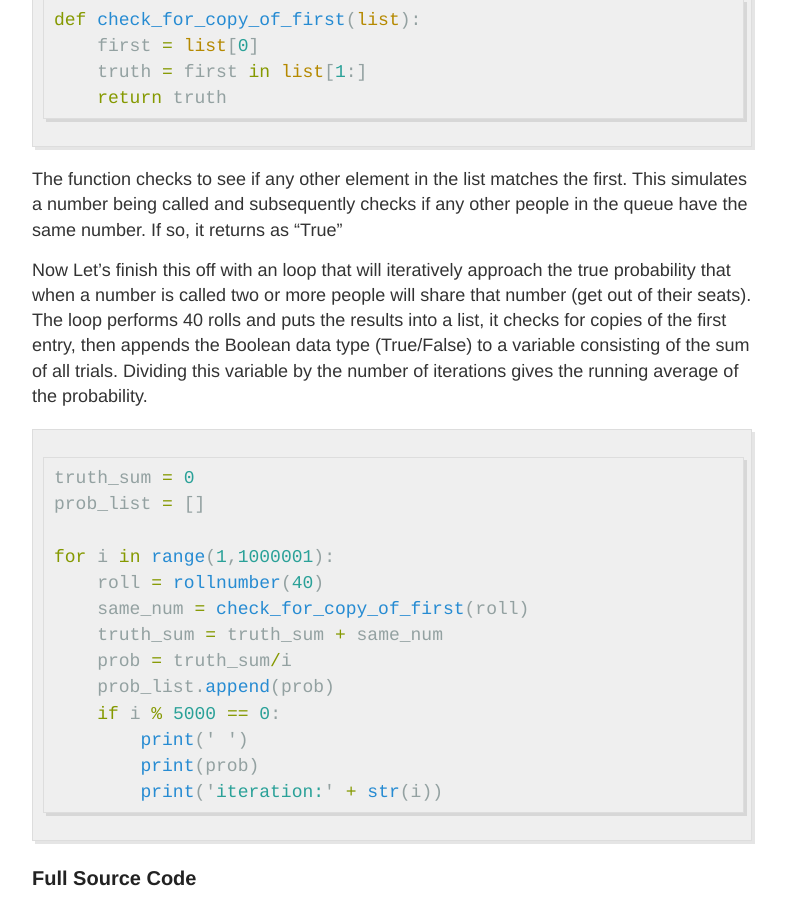
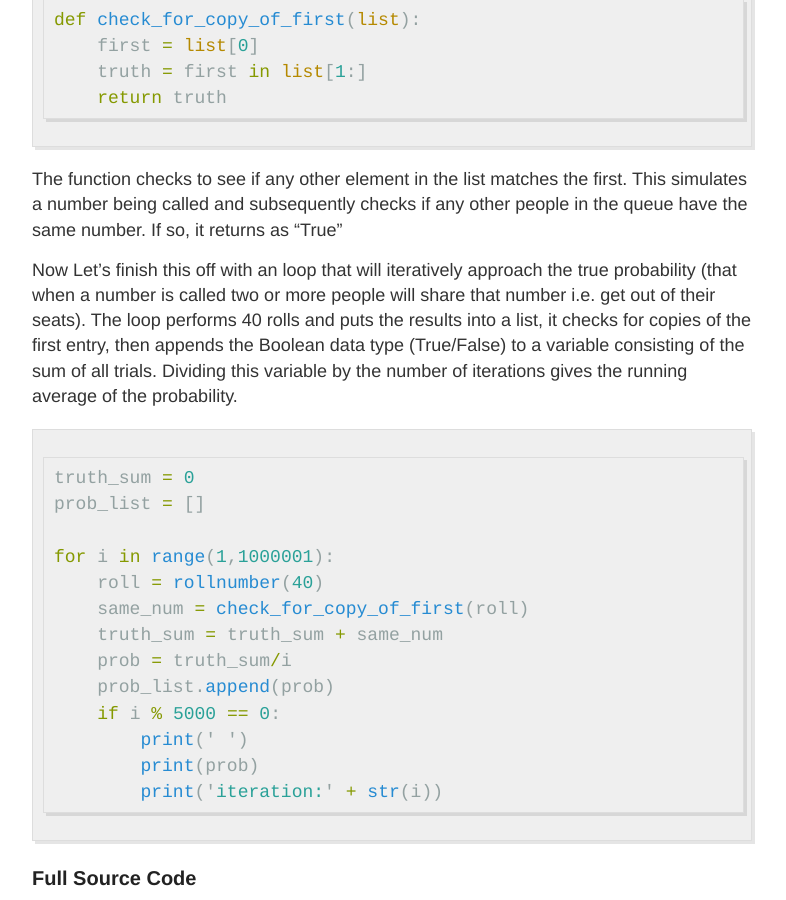
Before and after one commit to griffincalme/griffincalme.github.io, a Jekyll site: the page built from _posts/2016-10-3-SOS.md, in a window 1280 px wide and 900 px high, scrolled down 2452 px. Shown: the whole window, without its empty margins (248-1034 px from the left). Built offline with Jekyll 4.4.1, drawn with Linux system fonts in a browser that asks for light colours; comment, search, counter and statistics services are not loaded.

Commit message:
Update 2016-10-3-SOS.md

````diff
--- a/_posts/2016-10-3-SOS.md
+++ b/_posts/2016-10-3-SOS.md
@@ -103,7 +103,7 @@ def check_for_copy_of_first(list):
 
 The function checks to see if any other element in the list matches the first. This simulates a number being called and subsequently checks if any other people in the queue have the same number. If so, it returns as "True"
 
-Now Let's finish this off with an loop that will iteratively approach the true probability that when a number is called two or more people will share that number (get out of their seats). The loop performs 40 rolls and puts the results into a list, it checks for copies of the first entry, then appends the Boolean data type (True/False) to a variable consisting of the sum of all trials. Dividing this variable by the number of iterations gives the running average of the probability.
+Now Let's finish this off with an loop that will iteratively approach the true probability (that when a number is called two or more people will share that number i.e. get out of their seats). The loop performs 40 rolls and puts the results into a list, it checks for copies of the first entry, then appends the Boolean data type (True/False) to a variable consisting of the sum of all trials. Dividing this variable by the number of iterations gives the running average of the probability.
 
 ```python
 truth_sum = 0
````
